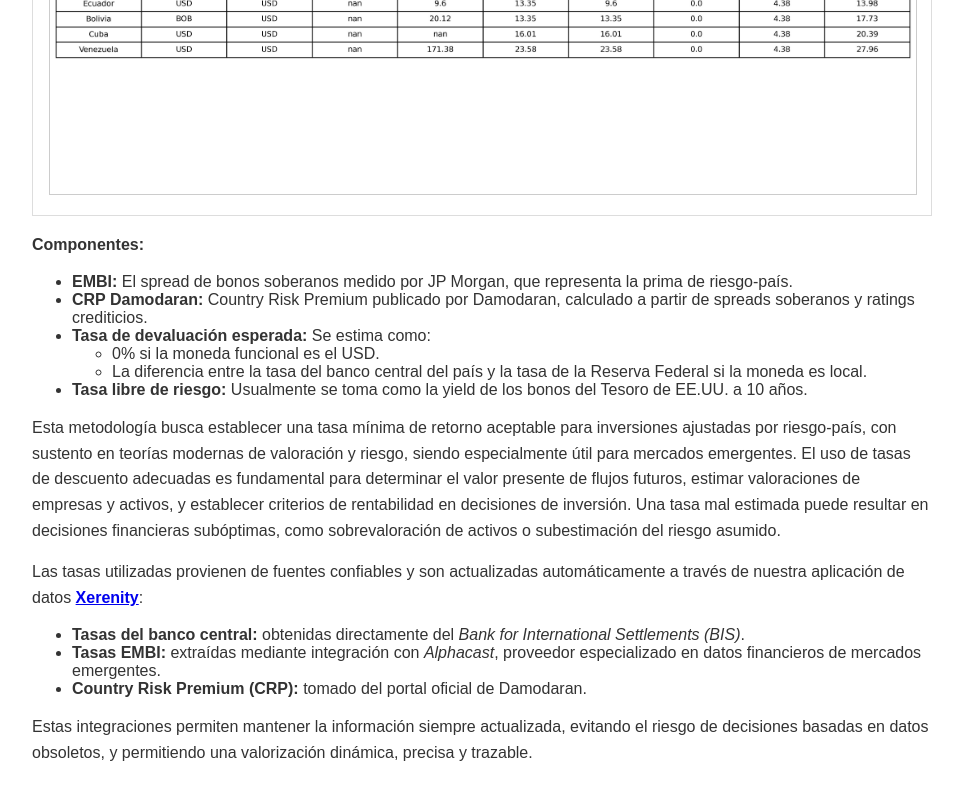
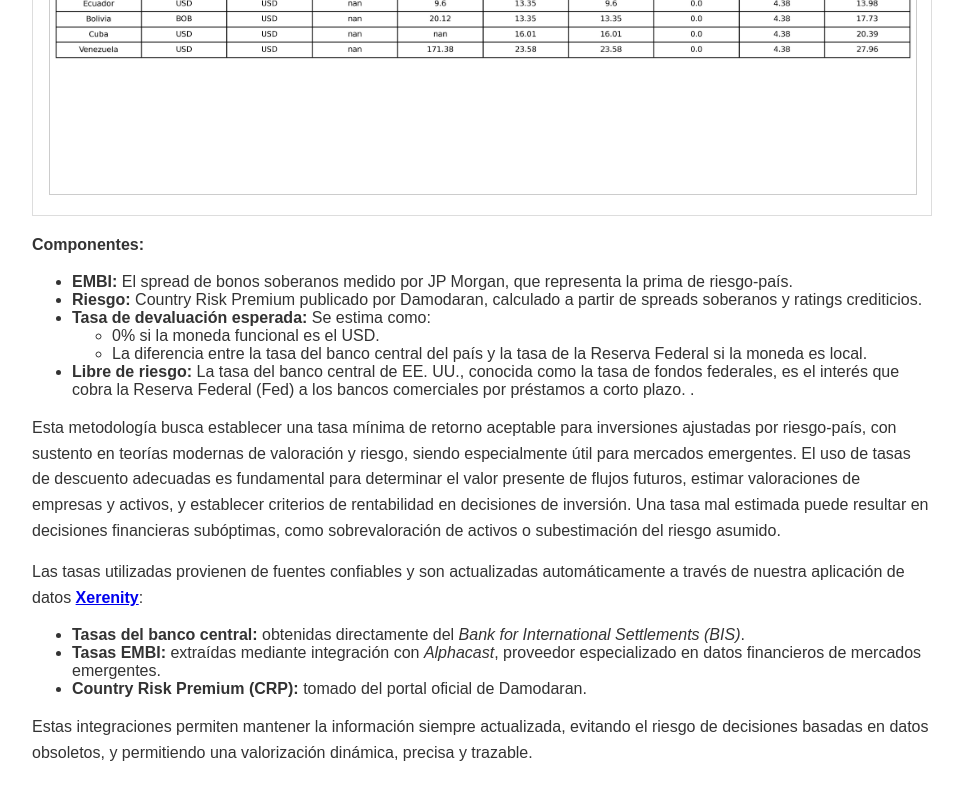
Before and after one commit to avelezsaffon/saman_super, a plain HTML site: page index.html in a window 1280 px wide. Shown: the part 863-1663 px from the top of the page, without its empty margins (158-1121 px from the left). Drawn offline with nearby package versions, Linux system fonts and the light colour scheme.

Commit message:
Cambio en pagina de

```diff
--- a/index.html
+++ b/index.html
@@ -62,14 +62,14 @@
     <p><strong>Componentes:</strong></p>
     <ul>
       <li><strong>EMBI:</strong> El spread de bonos soberanos medido por JP Morgan, que representa la prima de riesgo-país.</li>
-      <li><strong>CRP Damodaran:</strong> Country Risk Premium publicado por Damodaran, calculado a partir de spreads soberanos y ratings crediticios.</li>
+      <li><strong>Riesgo:</strong> Country Risk Premium publicado por Damodaran, calculado a partir de spreads soberanos y ratings crediticios.</li>
       <li><strong>Tasa de devaluación esperada:</strong> Se estima como:
         <ul>
           <li>0% si la moneda funcional es el USD.</li>
           <li>La diferencia entre la tasa del banco central del país y la tasa de la Reserva Federal si la moneda es local.</li>
         </ul>
       </li>
-      <li><strong>Tasa libre de riesgo:</strong> Usualmente se toma como la yield de los bonos del Tesoro de EE.UU. a 10 años.</li>
+      <li><strong>Libre de riesgo:</strong> La tasa del banco central de EE. UU., conocida como la tasa de fondos federales, es el interés que cobra la Reserva Federal (Fed) a los bancos comerciales por préstamos a corto plazo. .</li>
     </ul>
 
     <p>
```
